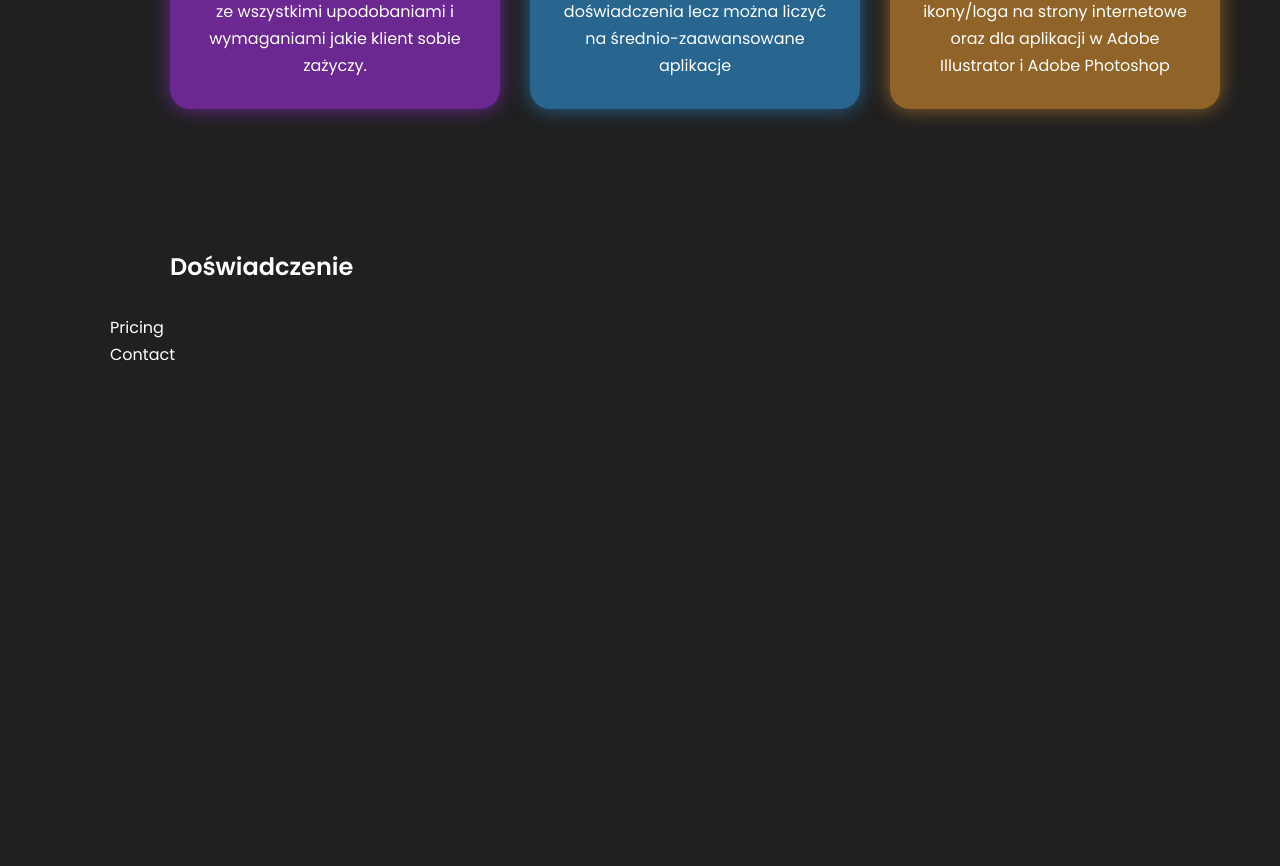
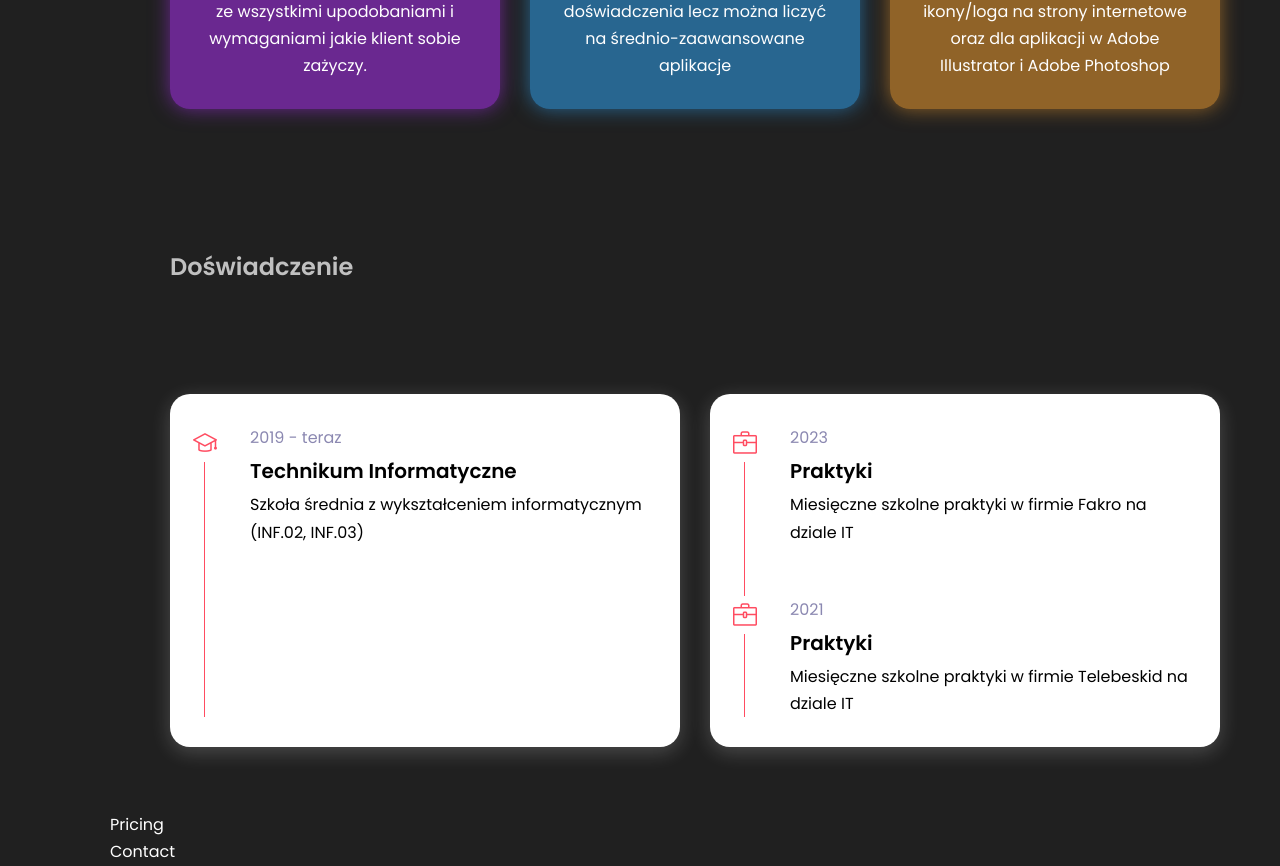
Before and after one commit to xYaure/portfolio, a React (Create React App) app: page / in a window 1280 px wide. Shown: the part 1628-2494 px from the top of the page. Before the commit the page ends 1997 px from the top, so only its background shows below. Built offline with nearby package versions, Linux system fonts and the light colour scheme.

Commit message:
Portfolio

```diff
--- /dev/null
+++ b/src/components/portfolio/Card.jsx
@@ -0,0 +1,14 @@
+import React from 'react'
+
+const Card = (props) => {
+  return (
+    <div className="timeline__item">
+        <i className={props.icon}></i>
+        <span className="timeline__date">{props.year}</span>
+        <h3 className="timeline__title">{props.title}</h3>
+        <p className="timeline__text">{props.desc}</p>
+    </div>
+  )
+}
+
+export default Card
--- /dev/null
+++ b/src/components/portfolio/Data.jsx
@@ -0,0 +1,28 @@
+const Data = [
+    {
+        id: 1,
+        category: "education",
+        icon: "icon-graduation",
+        year: "2019 - teraz",
+        title: "Technikum Informatyczne",
+        desc: "Szkoła średnia z wykształceniem informatycznym (INF.02, INF.03)"
+    },
+    {
+        id: 2,
+        category: "experiance",
+        icon: "icon-briefcase",
+        year: "2023",
+        title: "Praktyki",
+        desc: "Miesięczne szkolne praktyki w firmie Fakro na dziale IT"
+    },
+    {
+        id: 3,
+        category: "experiance",
+        icon: "icon-briefcase",
+        year: "2021",
+        title: "Praktyki",
+        desc: "Miesięczne szkolne praktyki w firmie Telebeskid na dziale IT"
+    }
+]
+
+export default Data
--- a/src/components/portfolio/Portfolio.jsx
+++ b/src/components/portfolio/Portfolio.jsx
@@ -1,10 +1,34 @@
 import React from 'react'
 import './portfolio.css'
+import Data from './Data'
+import Card from './Card'
 
 const Portfolio = () => {
   return (
     <section className="portfolio container section" id='portfolio'>
       <h2 className="section__title">Doświadczenie</h2>
+
+      <div className="portfolio__container section grid">
+        <div className="timeline grid">
+          {Data.map((val, id) => {
+            if (val.category === "education") {
+              return (
+                <Card key={id} icon={val.icon} title={val.title} year={val.year} desc={val.desc} />
+              )
+            }
+          })}
+        </div>
+
+        <div className="timeline grid">
+          {Data.map((val, index) => {
+            if (val.category === "experiance") {
+              return (
+                <Card key={index} icon={val.icon} title={val.title} year={val.year} desc={val.desc} />
+              )
+            }
+          })}
+        </div>
+      </div>
     </section>
   )
 }
--- a/src/components/portfolio/portfolio.css
+++ b/src/components/portfolio/portfolio.css
@@ -0,0 +1,58 @@
+.portfolio {
+    color: black;
+}
+
+.portfolio__container {
+    grid-template-columns: repeat(2, 1fr);
+    column-gap: 1.875rem;
+}
+
+.timeline {
+    background-color: var(--container-color);
+    padding: 1.875rem;
+    border-radius: var(--border-radius);
+    position: relative;
+    box-shadow: var(--shadow);
+}
+
+.timeline__item {
+    position: relative;
+    padding-left: 3.125rem;
+    padding-bottom: 3.125rem;
+}
+
+.timeline__item:last-child {
+    padding-bottom: 0;
+}
+
+.timeline__item::before {
+    content: '';
+    width: 1px;
+    height: 100%;
+    position: absolute;
+    background-color: var(--first-color);
+    left: .25rem;
+    top: 0;
+}
+
+.timeline .icon-briefcase,
+.timeline .icon-graduation {
+    position: absolute;
+    left: -0.4375rem;
+    top: 0;
+    font-size: var(--h2-font-size);
+    color: var(--first-color);
+    background-color: var(--container-color);
+    padding: 0.4375rem 0;
+}
+
+.timeline__date {
+    color: #8b88b1;
+    font-size: var(--small-font-size);
+}
+
+.timeline__title {
+    color: black;
+    font-size: var(--h3-font-size);
+    margin: 0.5rem 0;
+}
--- a/src/index.css
+++ b/src/index.css
@@ -61,7 +61,7 @@ body {
 }
 
 h1, h2, h3 {
-    color: white;
+    color: rgb(192, 192, 192);
     font-weight: var(--font-semibold);
     line-height: 1.2;
 }
```
